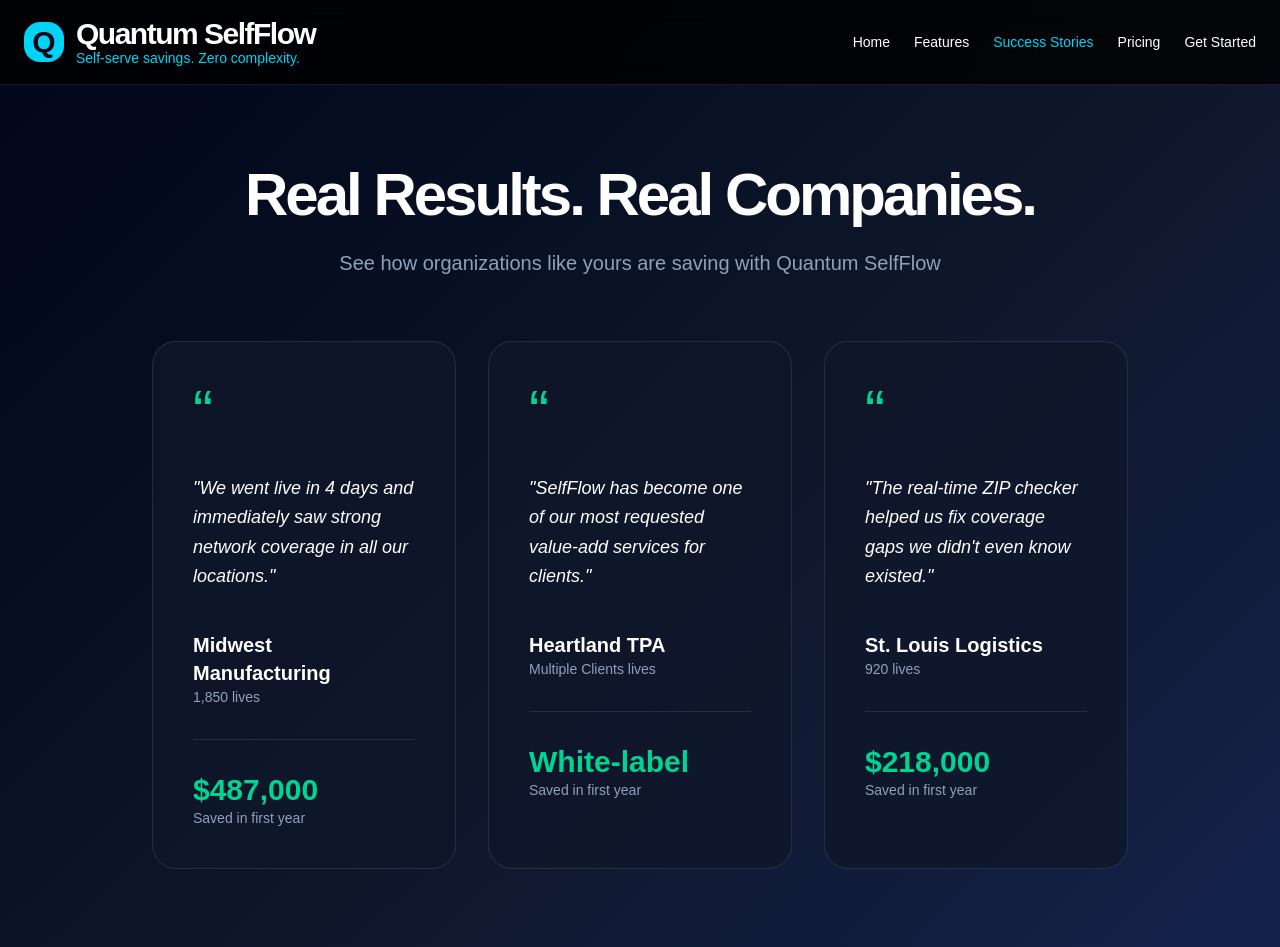
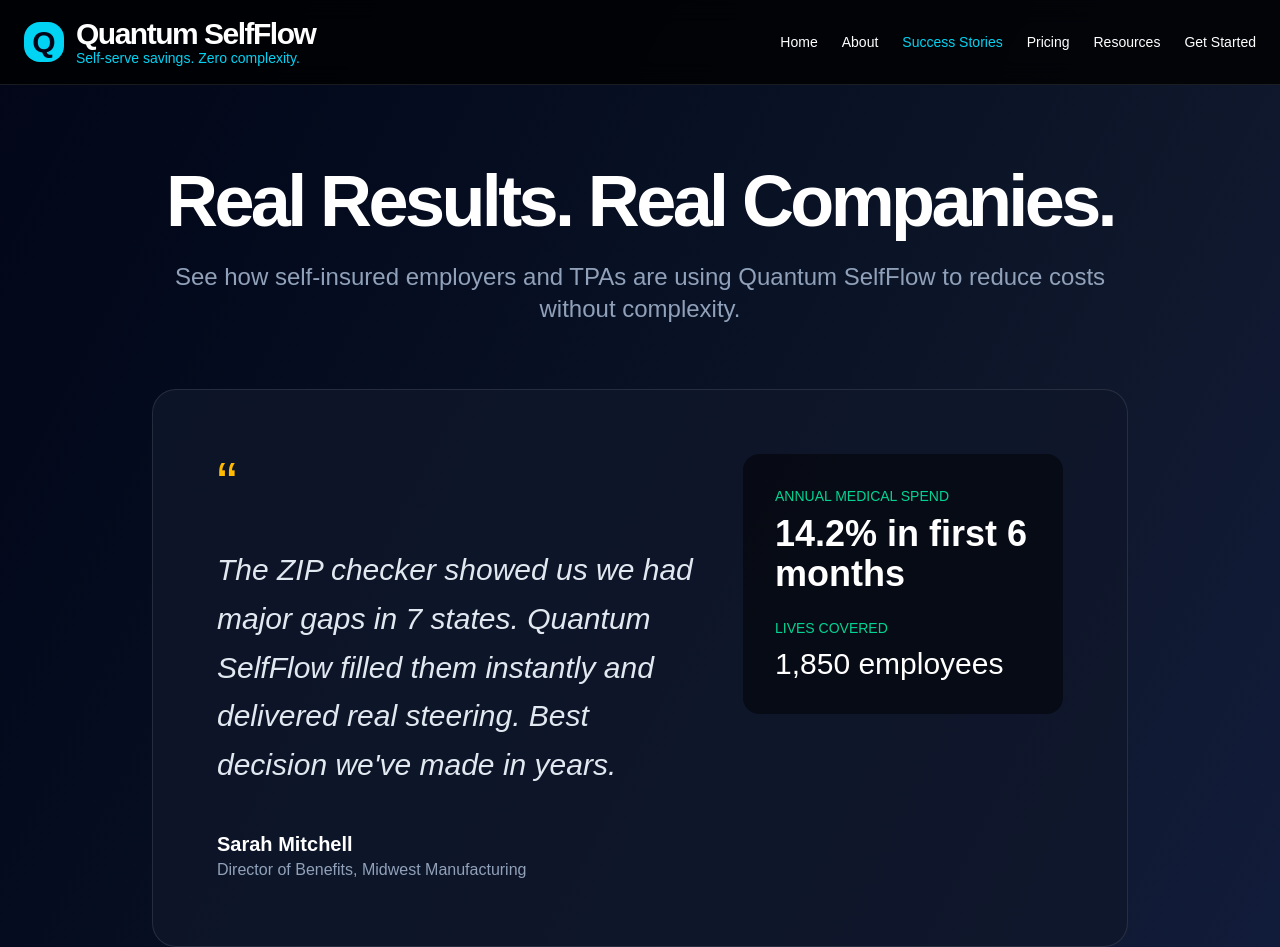
Before and after one commit to ryunstuart/quantum-selfflow, a Next.js app in the folder frontend/: page /success-stories in a window 1280 px wide. Shown: the top 947 px of the page. Built offline with nearby package versions, Linux system fonts and the light colour scheme.

Commit message:
FULL success-stories page with consistent navigation

```diff
--- a/frontend/app/success-stories/page.tsx
+++ b/frontend/app/success-stories/page.tsx
@@ -1,33 +1,47 @@
 'use client';
 
 import Link from 'next/link';
-import { useState } from 'react';
+import { useState, useEffect } from 'react';
 
 export default function SuccessStories() {
+  const [isLoggedIn, setIsLoggedIn] = useState(false);
   const [mobileMenuOpen, setMobileMenuOpen] = useState(false);
   const currentYear = new Date().getFullYear();
+
+  useEffect(() => {
+    const saved = localStorage.getItem('selfflow_user');
+    if (saved) setIsLoggedIn(true);
+  }, []);
+
+  const handleLogout = () => {
+    localStorage.removeItem('selfflow_user');
+    window.location.reload();
+  };
 
   const stories = [
     {
       company: "Midwest Manufacturing",
-      lives: "1,850",
-      savings: "$487,000",
-      quote: "We went live in 4 days and immediately saw strong network coverage in all our locations.",
-      result: "14.2% medical trend reduction in first year"
+      lives: "1,850 employees",
+      savings: "14.2% in first 6 months",
+      quote: "The ZIP checker showed us we had major gaps in 7 states. Quantum SelfFlow filled them instantly and delivered real steering. Best decision we've made in years.",
+      name: "Sarah Mitchell",
+      title: "Director of Benefits"
     },
     {
       company: "Heartland TPA",
-      lives: "Multiple Clients",
-      savings: "White-label",
-      quote: "SelfFlow has become one of our most requested value-add services for clients.",
-      result: "Added 7 new self-insured groups in 90 days"
+      lives: "12 client groups",
+      savings: "Added $380K in new revenue",
+      quote: "We white-labeled Quantum SelfFlow for our clients. It's become one of our highest-margin services with almost zero additional work.",
+      name: "David Chen",
+      title: "CEO"
     },
     {
       company: "St. Louis Logistics",
-      lives: "920",
-      savings: "$218,000",
-      quote: "The real-time ZIP checker helped us fix coverage gaps we didn't even know existed.",
-      result: "11% savings in 6 months"
+      lives: "920 employees",
+      savings: "11.8% YTD",
+      quote: "We were skeptical about self-serve, but the onboarding took 4 days and we started seeing savings in week 3. The dashboard is actually useful.",
+      name: "Rachel Thompson",
+      title: "HR Manager"
     }
   ];
 
@@ -43,12 +57,22 @@
             </div>
           </Link>
 
+          {/* Desktop Nav */}
           <div className="hidden md:flex items-center gap-6 text-sm font-medium">
             <Link href="/" className="hover:text-cyan-400">Home</Link>
-            <Link href="/features" className="hover:text-cyan-400">Features</Link>
+            <Link href="/about" className="hover:text-cyan-400">About</Link>
             <Link href="/success-stories" className="text-cyan-400 font-medium">Success Stories</Link>
             <Link href="/pricing" className="hover:text-cyan-400">Pricing</Link>
-            <Link href="/onboarding" className="hover:text-cyan-400">Get Started</Link>
+            <Link href="/resources" className="hover:text-cyan-400">Resources</Link>
+
+            {!isLoggedIn && <Link href="/onboarding" className="hover:text-cyan-400">Get Started</Link>}
+            {isLoggedIn && <Link href="/dashboard" className="hover:text-cyan-400">Dashboard</Link>}
+
+            {isLoggedIn && (
+              <button onClick={handleLogout} className="text-red-400 hover:text-red-500 transition">
+                Logout
+              </button>
+            )}
           </div>
 
           <button
@@ -62,11 +86,15 @@
         {mobileMenuOpen && (
           <div className="md:hidden border-t border-white/10 bg-black/95 py-8">
             <div className="flex flex-col gap-6 text-center text-lg font-medium">
-              <Link href="/" className="hover:text-cyan-400 py-2" onClick={() => setMobileMenuOpen(false)}>Home</Link>
-              <Link href="/features" className="hover:text-cyan-400 py-2" onClick={() => setMobileMenuOpen(false)}>Features</Link>
-              <Link href="/success-stories" className="hover:text-cyan-400 py-2" onClick={() => setMobileMenuOpen(false)}>Success Stories</Link>
-              <Link href="/pricing" className="hover:text-cyan-400 py-2" onClick={() => setMobileMenuOpen(false)}>Pricing</Link>
-              <Link href="/onboarding" className="hover:text-cyan-400 py-2" onClick={() => setMobileMenuOpen(false)}>Get Started</Link>
+              <Link href="/" className="py-2" onClick={() => setMobileMenuOpen(false)}>Home</Link>
+              <Link href="/about" className="py-2" onClick={() => setMobileMenuOpen(false)}>About</Link>
+              <Link href="/success-stories" className="py-2" onClick={() => setMobileMenuOpen(false)}>Success Stories</Link>
+              <Link href="/pricing" className="py-2" onClick={() => setMobileMenuOpen(false)}>Pricing</Link>
+              <Link href="/resources" className="py-2" onClick={() => setMobileMenuOpen(false)}>Resources</Link>
+              <Link href={isLoggedIn ? "/dashboard" : "/onboarding"} className="py-2" onClick={() => setMobileMenuOpen(false)}>
+                {isLoggedIn ? "Dashboard" : "Get Started"}
+              </Link>
+              {isLoggedIn && <button onClick={handleLogout} className="text-red-400 py-2">Logout</button>}
             </div>
           </div>
         )}
@@ -74,24 +102,32 @@
 
       <div className="max-w-5xl mx-auto px-6 py-20 flex-1">
         <div className="text-center mb-16">
-          <h1 className="text-5xl md:text-6xl font-bold tracking-tighter mb-6">Real Results. Real Companies.</h1>
-          <p className="text-xl text-slate-400">See how organizations like yours are saving with Quantum SelfFlow</p>
+          <h1 className="text-6xl md:text-7xl font-bold tracking-tighter mb-6">Real Results. Real Companies.</h1>
+          <p className="text-2xl text-slate-400">See how self-insured employers and TPAs are using Quantum SelfFlow to reduce costs without complexity.</p>
         </div>
 
-        <div className="grid md:grid-cols-3 gap-8">
-          {stories.map((story, i) => (
-            <div key={i} className="bg-slate-900/80 border border-white/10 rounded-3xl p-10 hover:border-cyan-400/50 transition-all group">
-              <div className="text-emerald-400 text-6xl mb-8">“</div>
-              <p className="text-lg leading-relaxed mb-10 italic">"{story.quote}"</p>
+        <div className="space-y-16">
+          {stories.map((story, index) => (
+            <div key={index} className="bg-slate-900/80 border border-white/10 rounded-3xl p-12 md:p-16">
+              <div className="flex flex-col md:flex-row gap-12 items-start">
+                <div className="flex-1">
+                  <div className="text-6xl text-amber-400 mb-8">“</div>
+                  <p className="text-2xl md:text-3xl leading-relaxed italic text-slate-200">
+                    {story.quote}
+                  </p>
+                  <div className="mt-10">
+                    <div className="font-semibold text-xl">{story.name}</div>
+                    <div className="text-slate-400">{story.title}, {story.company}</div>
+                  </div>
+                </div>
 
-              <div>
-                <div className="font-semibold text-xl">{story.company}</div>
-                <div className="text-slate-400 text-sm">{story.lives} lives</div>
-              </div>
+                <div className="md:w-80 bg-black/50 rounded-2xl p-8 shrink-0">
+                  <div className="text-emerald-400 text-sm mb-2">ANNUAL MEDICAL SPEND</div>
+                  <div className="text-4xl font-bold mb-6">{story.savings}</div>
 
-              <div className="mt-8 pt-8 border-t border-white/10">
-                <div className="text-emerald-400 font-bold text-3xl">{story.savings}</div>
-                <div className="text-sm text-slate-400">Saved in first year</div>
+                  <div className="text-emerald-400 text-sm mb-2">LIVES COVERED</div>
+                  <div className="text-3xl font-medium">{story.lives}</div>
+                </div>
               </div>
             </div>
           ))}
@@ -100,14 +136,14 @@
         <div className="mt-20 text-center">
           <Link
             href="/onboarding"
-            className="inline-block bg-cyan-400 hover:bg-cyan-300 text-slate-950 font-semibold px-12 py-6 rounded-3xl text-xl"
+            className="inline-block bg-cyan-400 hover:bg-cyan-300 text-slate-950 font-semibold px-14 py-7 rounded-3xl text-xl transition"
           >
-            Join These Success Stories →
+            Start Seeing Your Own Results →
           </Link>
         </div>
       </div>
 
-      {/* Auto Year Footer */}
+      {/* Footer */}
       <footer className="border-t border-white/10 bg-black/60 py-12 mt-auto">
         <div className="max-w-7xl mx-auto px-6 text-center text-slate-400 text-sm">
           © {currentYear} Quantum SelfFlow • Powered by Quantum One Networks<br />
```
